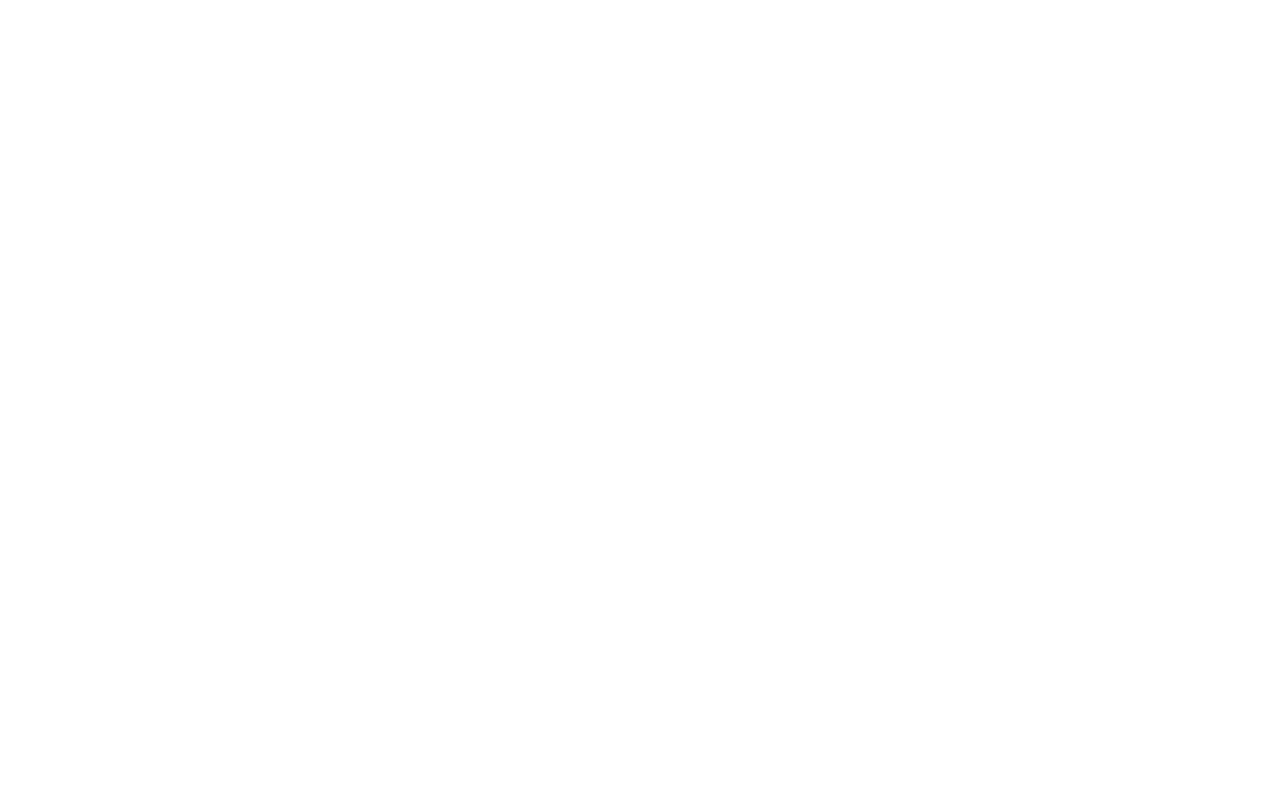
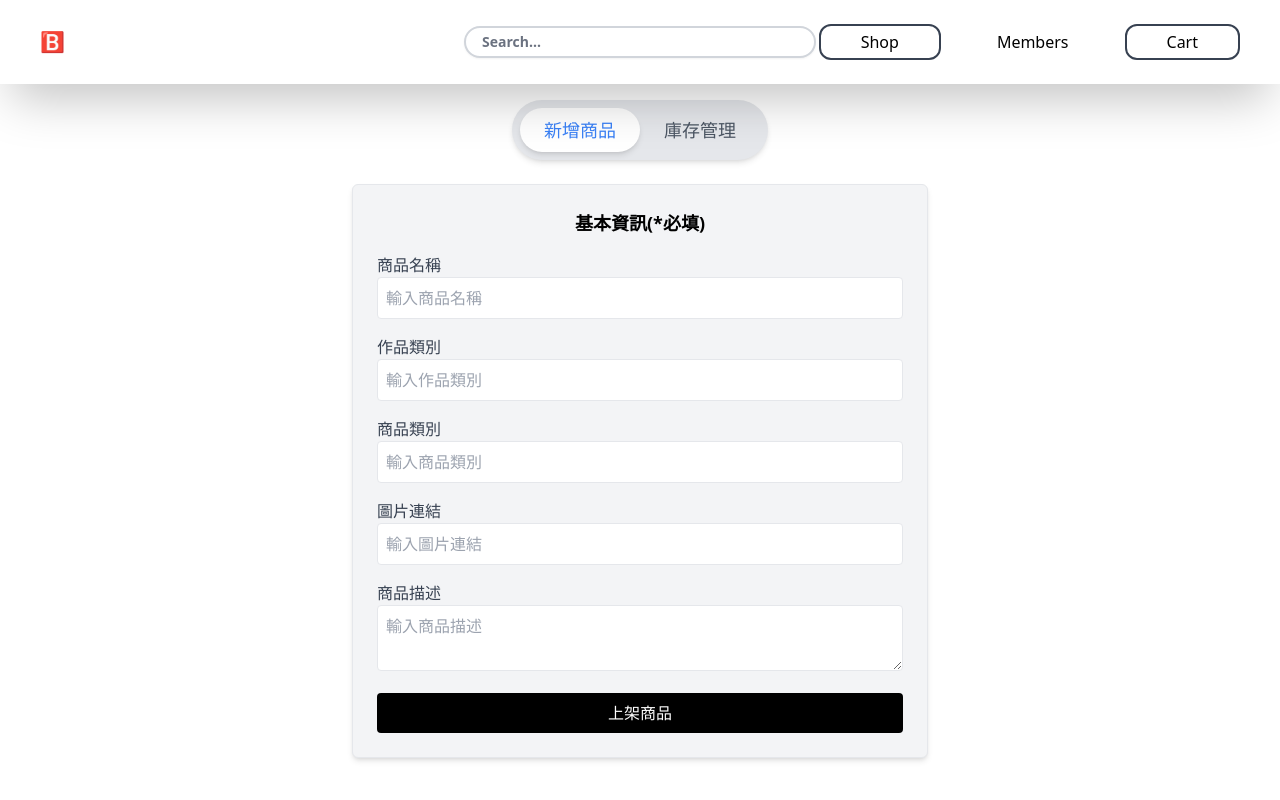
Before and after one commit to BryanJhuo/ACW-Frontend, a React (Vite) app: page /saler in a window 1280 px wide. Before the commit this address had no page. Built offline with nearby package versions, Linux system fonts and the light colour scheme; a web font is replaced by a local one.

Commit message:
add Order and SalerPage

```diff
--- a/src/App.tsx
+++ b/src/App.tsx
@@ -6,6 +6,7 @@ import { Routes, Route } from "react-router-dom";
 import ProductDetail from "./Pages/ProductDetail.tsx";
 import MemberCenter from "./Pages/MemberCenterPage.tsx";
 import CenterDetail from "./Pages/CenterDetailPage.tsx";
+import SalerPage from "./Pages/SalerPage.tsx";
 
 function App() {
   return (
@@ -30,6 +31,9 @@ function App() {
 
       {/* MemberCenterDetail route */}
       <Route path="/member/detail" Component={CenterDetail} />
+
+      {/* Saler route */}
+      <Route path="/saler" Component={SalerPage} />
     </Routes>
   );
 }
--- a/src/Pages/CenterDetailPage.tsx
+++ b/src/Pages/CenterDetailPage.tsx
@@ -1,4 +1,4 @@
-import React, { useState } from "react";
+import React, { useEffect, useState } from "react";
 import Header from "../components/Header";
 import Footer from "../components/Footer";
 import { useLocation } from "react-router-dom";
@@ -8,6 +8,19 @@ interface TabProps {
   onChange: (tab: string) => void;
 }
 
+interface Order {
+  id: string;
+  productName: string;
+  quantity: number;
+  price: number;
+  total: number;
+  status: "已完成" | "待出貨" | "出貨中";
+}
+
+interface OrderCardProps {
+  order: Order;
+}
+
 interface InputFieldProps {
   label: string;
   placeholder: string;
@@ -15,14 +28,35 @@ interface InputFieldProps {
 }
 
 const Tabs: React.FC<TabProps> = ({ activeTab, onChange }) => {
-  const tabs = ["個人資料", "訂單狀態", "預填訂購資料", "喜好項目"];
+  const tabs = ["個人資料", "訂單狀態", "喜好項目"];
   return (
     <div className="flex justify-center space-x-8 text-gray-500 text-lg">
       {tabs.map((tab) => (
         <button
           key={tab}
           onClick={() => onChange(tab)}
-          className={`pb-2 ${
+          className={`pb-2 px-2 ${
+            activeTab === tab
+              ? "text-purple-600 border-b-2 border-purple-600"
+              : "hover:text-purple-400"
+          }`}
+        >
+          {tab}
+        </button>
+      ))}
+    </div>
+  );
+};
+
+const OrderTabs: React.FC<TabProps> = ({ activeTab, onChange }) => {
+  const tabs = ["歷史訂單", "查看訂單物流狀態"];
+  return (
+    <div className="flex justify-center space-x-8 text-gray-500 text-lg">
+      {tabs.map((tab) => (
+        <button
+          key={tab}
+          onClick={() => onChange(tab)}
+          className={`pb-2 px-1 ${
             activeTab === tab
               ? "text-purple-600 border-b-2 border-purple-600"
               : "hover:text-purple-400"
@@ -52,6 +86,114 @@ const InputField: React.FC<InputFieldProps> = ({
   );
 };
 
+const OrderCard: React.FC<OrderCardProps> = ({ order }) => {
+  return (
+    <div className="border border-gray-300 rounded-lg p-6 bg-purple-100 mb-6 shadow-md">
+      <div className="flex justify-between items-center mb-4">
+        {/* Image and OrderID */}
+        <div className="flex items-center">
+          <img
+            src="https://pic.616pic.com/ys_bnew_img/00/58/17/FxXVddDT7U.jpg"
+            alt="OrderID"
+            className="w-6 h-6 mr-2"
+          />
+          <p className="text-gray-700 font-semibold">{order.id}</p>
+        </div>
+        {/* Order State */}
+        <div
+          className={`text-sm rounded-full px-3 py-1 ${
+            order.status === "已完成"
+              ? "bg-green-100 text-green-600"
+              : order.status === "待出貨"
+              ? "bg-red-100 text-red-600"
+              : "bg-blue-100 text-blue-600"
+          }`}
+        >
+          {order.status}
+        </div>
+      </div>
+      {/* Order Info. */}
+      <div className="flex items-center">
+        {/* Image */}
+        <img
+          src="https://i.imgur.com/Xrebmu1.jpg"
+          alt="Product"
+          className="w-16 h-16 rounded-md mr-4"
+        />
+        {/* Product Name and Quantity */}
+        <div className="flex-grow">
+          <p className="text-gray-600">
+            {order.productName} x {order.quantity}
+          </p>
+        </div>
+        {/* Price Total */}
+        <div className="text-right">
+          <p className="text-gray-700 font-semibold">${order.price}</p>
+        </div>
+      </div>
+      <div className="flex items-center text-right"></div>
+    </div>
+  );
+};
+
+const useFetchOrders = () => {
+  const [orders, setOrders] = useState<Order[]>([]);
+  const [loading, setLoading] = useState<boolean>(true);
+
+  useEffect(() => {
+    {
+      /*TODO: Call API to Get All Orders */
+    }
+    setTimeout(() => {
+      const mockOrders: Order[] = [
+        {
+          id: "店鋪名稱1",
+          productName: "商品A",
+          quantity: 1,
+          price: 100,
+          total: 1000,
+          status: "待出貨",
+        },
+        {
+          id: "店鋪名稱2",
+          productName: "商品B",
+          quantity: 2,
+          price: 250,
+          total: 1230,
+          status: "出貨中",
+        },
+        {
+          id: "店鋪名稱3",
+          productName: "商品C",
+          quantity: 2,
+          price: 120,
+          total: 4230,
+          status: "已完成",
+        },
+        {
+          id: "店鋪名稱4",
+          productName: "商品D我是商品我的名字非常的長想不到吧我只是想測試長度",
+          quantity: 2,
+          price: 250,
+          total: 1230,
+          status: "出貨中",
+        },
+        {
+          id: "店鋪名稱5",
+          productName: "E",
+          quantity: 2,
+          price: 550,
+          total: 14230,
+          status: "已完成",
+        },
+      ];
+      setOrders(mockOrders);
+      setLoading(false);
+    }, 1000);
+  }, []);
+  return { orders, loading };
+};
+
 const ProfileForm: React.FC = () => {
   const imageSrc = "https://i.imgur.com/Xrebmu1.jpg";
   return (
@@ -59,6 +201,7 @@ const ProfileForm: React.FC = () => {
       <div className="flex justify-center mb-6">
         <img src={imageSrc} alt="Avatar" className="w-24 h-24 rounded-full" />
       </div>
+      {/*TODO: call API預先將 Name 和 Email填入 Placeholder 中 */}
       <InputField label="姓名" placeholder="姓名" />
       <InputField label="信箱" placeholder="信箱" />
       <div className="flex flex-col mb-4">
@@ -74,10 +217,50 @@ const ProfileForm: React.FC = () => {
           placeholder="請輸入街/弄/巷"
           className="border border-gray-300 rounded-md p-2 focus:outline-none focus:border-purple-500"
         />
+        {/*TODO: call 修改 Memeber 的資料*/}
         <button className="w-full bg-purple-400 hover:bg-purple-500 text-white py-2 rounded-md mt-2">
           修改
         </button>
       </div>
+    </div>
+  );
+};
+
+const OrderForm: React.FC = () => {
+  const { orders, loading } = useFetchOrders();
+  const [activeTab, setActiveTab] = useState("歷史訂單");
+
+  // Filter Data
+  const historyOrders = orders.filter((order) => order.status === "已完成");
+  const shippingOrders = orders.filter(
+    (order) => order.status === "出貨中" || order.status === "待出貨"
+  );
+
+  return (
+    <div>
+      <OrderTabs activeTab={activeTab} onChange={setActiveTab} />
+      {activeTab === "歷史訂單" && (
+        <div className="mt-8">
+          {loading ? (
+            <p className="text-gray-500 text-center">載入中...</p>
+          ) : (
+            historyOrders.map((order) => (
+              <OrderCard key={order.id} order={order} />
+            ))
+          )}
+        </div>
+      )}
+      {activeTab === "查看訂單物流狀態" && (
+        <div className="mt-8">
+          {loading ? (
+            <p className="text-gray-500 text-center">載入中...</p>
+          ) : (
+            shippingOrders.map((order) => (
+              <OrderCard key={order.id} order={order} />
+            ))
+          )}
+        </div>
+      )}
     </div>
   );
 };
@@ -97,9 +280,10 @@ const CenterDetail: React.FC = () => {
       {/* 頁首 */}
       <Header searchText={searchText} onSearchChange={handleSearchChange} />
       <div className="bg-purple-50 flex flex-col items-center my-10 px-36">
-        <div className="w-full max-w-4xl mt-10">
+        <div className="w-full max-w-4xl mt-10 ">
           <Tabs activeTab={activeTab} onChange={setActiveTab} />
           {activeTab === "個人資料" && <ProfileForm />}
+          {activeTab === "訂單狀態" && <OrderForm />}
         </div>
       </div>
       {/* 頁尾 */}
--- a/src/Pages/MemberCenterPage.tsx
+++ b/src/Pages/MemberCenterPage.tsx
@@ -62,10 +62,6 @@ const MemberCenter: React.FC = () => {
           onClick={() => handleNavigate("/member/detail", "訂單狀態")}
         />
         <Button
-          text="預填訂購資料"
-          onClick={() => handleNavigate("/member/detail", "預填訂購資料")}
-        />
-        <Button
           text="喜好項目"
           onClick={() => handleNavigate("/member/detail", "喜好項目")}
         />
--- /dev/null
+++ b/src/Pages/SalerPage.tsx
@@ -0,0 +1,49 @@
+import React, { useState } from "react";
+import Header from "../components/Header";
+import NewProductForm from "../components/NewProductForm";
+
+interface TabProps {
+  activeTab: string;
+  onChange: (tab: string) => void;
+}
+
+const Tabs: React.FC<TabProps> = ({ activeTab, onChange }) => {
+  const tabs = ["新增商品", "庫存管理"];
+  return (
+    <div className="flex justify-center items-center bg-gray-200 rounded-full p-2 w-fit mx-auto shadow-md mt-4">
+      {tabs.map((tab) => (
+        <button
+          key={tab}
+          onClick={() => onChange(tab)}
+          className={`px-6 py-2 text-lg font-medium rounded-full ${
+            activeTab === tab
+              ? "bg-white text-blue-500 shadow-md"
+              : "text-gray-600 hover:text-black"
+          }`}
+        >
+          {tab}
+        </button>
+      ))}
+    </div>
+  );
+};
+
+const SalerPage: React.FC = () => {
+  const [activeTab, setActiveTab] = useState("新增商品");
+  const [searchText, setSearchText] = useState("");
+  const handleSearchChange = (text: string) => {
+    setSearchText(text);
+  };
+
+  return (
+    <div className="min-h-screen">
+      <Header searchText={searchText} onSearchChange={handleSearchChange} />
+      <Tabs activeTab={activeTab} onChange={setActiveTab} />
+      <div className="mt-4">
+        {activeTab === "新增商品" && <NewProductForm />}
+      </div>
+    </div>
+  );
+};
+
+export default SalerPage;
--- /dev/null
+++ b/src/components/NewProductForm.tsx
@@ -0,0 +1,61 @@
+import React from "react";
+
+const NewProductForm: React.FC = () => {
+  {
+    /*TODO: 按下Submit之後，應該 Call API 去 Insert 商品 */
+  }
+  return (
+    <div className="bg-gray-100 p-6 border rounded-md shadow-md max-w-xl mx-auto mt-6">
+      <h2 className="text-lg font-bold text-center mb-4">基本資訊(*必填)</h2>
+      <form>
+        <div className="mb-4">
+          <label className="block text-gray-700">商品名稱</label>
+          <input
+            type="text"
+            placeholder="輸入商品名稱"
+            className="w-full border rounded p-2"
+          />
+        </div>
+        <div className="mb-4">
+          <label className="block text-gray-700">作品類別</label>
+          <input
+            type="text"
+            placeholder="輸入作品類別"
+            className="w-full border rounded p-2"
+          />
+        </div>
+        <div className="mb-4">
+          <label className="block text-gray-700">商品類別</label>
+          <input
+            type="text"
+            placeholder="輸入商品類別"
+            className="w-full border rounded p-2"
+          />
+        </div>
+        <div className="mb-4">
+          <label className="block text-gray-700">圖片連結</label>
+          <input
+            type="text"
+            placeholder="輸入圖片連結"
+            className="w-full border rounded p-2"
+          />
+        </div>
+        <div className="mb-4">
+          <label className="block text-gray-700">商品描述</label>
+          <textarea
+            placeholder="輸入商品描述"
+            className="w-full border rounded p-2"
+          />
+        </div>
+        <button
+          type="submit"
+          className="w-full bg-black text-white px-4 py-2 rounded hover:bg-gray-800"
+        >
+          上架商品
+        </button>
+      </form>
+    </div>
+  );
+};
+
+export default NewProductForm;
```
